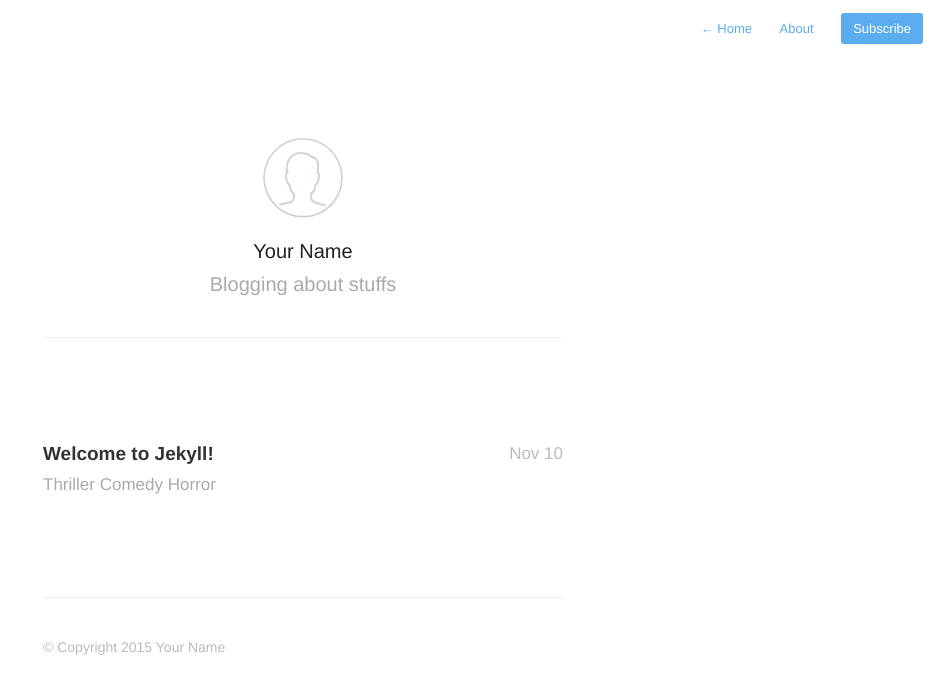
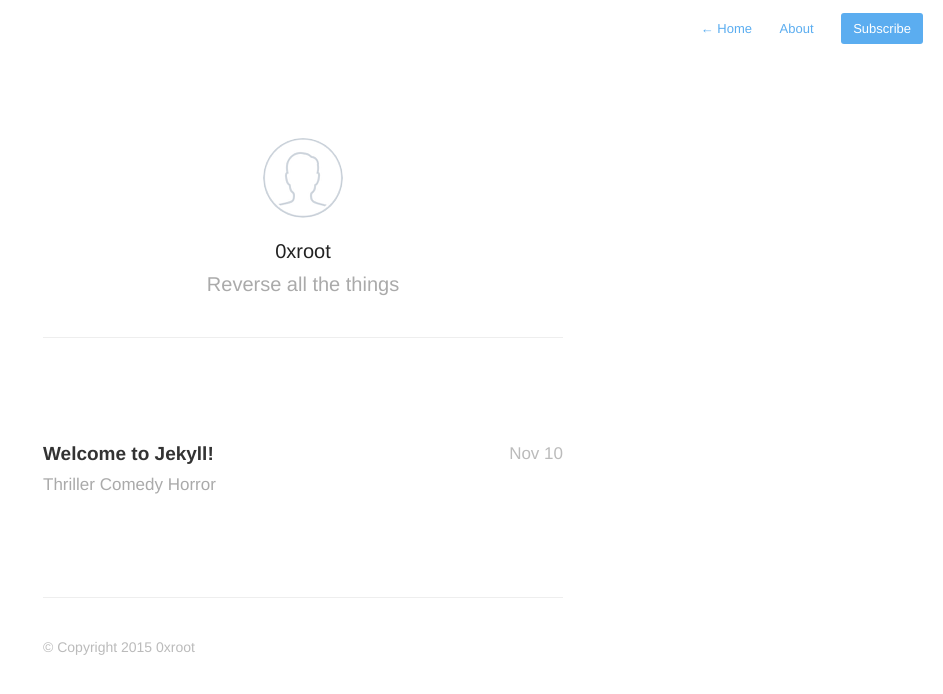
Before and after one commit to 0xroot/0xroot.github.io, a Jekyll site: the page built from index.html, in a window 1280 px wide. Shown: the top 694 px of the page, without its empty margins (337-1280 px from the left). Built offline with Jekyll 4.4.1, drawn with Linux system fonts in a browser that asks for light colours; nearby versions of some CDN libraries; Markdown is read by kramdown in place of the engine named in the settings; the list of posts is cut into pages by our own code.

```diff
--- a/_config.yml
+++ b/_config.yml
@@ -1,6 +1,6 @@
-name: Your New Jekyll Site
-description: Blogging about stuffs
-meta_description: "Your New Jekyll Site, Blogging about stuffs"
+name: Яetarded Ninja
+description: Reverse all the things
+meta_description: "Яetarded Ninja, Reverse all the things"
 
 aboutPage: true
 
@@ -9,15 +9,15 @@ highlighter: pygments
 
 paginate: 20
 baseurl: /
-domain_name: 'http://yourblog-domain.com'
+domain_name: 'https://retarded.ninja'
 google_analytics: 'UA-XXXXXXXX-X'
 disqus: false
 disqus_shortname: 'your-disqus-shortname'
 
 # Details for the RSS feed generator
-url:            'http://your-blog-url.example.com'
-author:         'Your Name'
-authorTwitter:  'YourTwitterUsername'
+url:            'https://retarded.ninja'
+author:         '0xroot'
+authorTwitter:  '0xroot'
 
 permalink:       /:year/:title/
 
```
Also changed, not shown: _images/ap_image1.png (added), _images/ap_image2.png (added), _images/ap_image3.png (added), _images/ap_reversing1.png (added), _images/ap_reversing10.png (added), _images/ap_reversing11.png (added), _images/ap_reversing2.png (added), _images/ap_reversing3.png (added), _images/ap_reversing3_2.png (added), _images/ap_reversing4.png (added), _images/ap_reversing5.png (added), _images/ap_reversing6.png (added), _images/ap_reversing7.png (added), _images/ap_reversing8.png (added), 1 more files.
